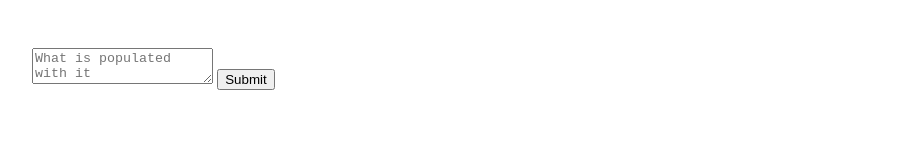
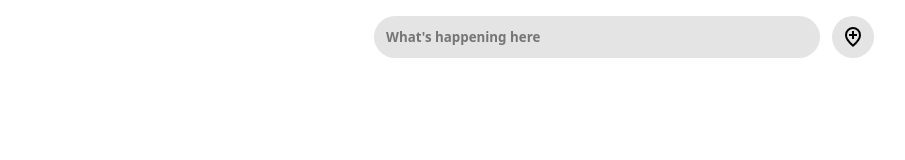
Before and after one commit to remotehack/cycloops, a website built with Vite: page index.html in a window 1280 px wide. Shown: the whole page, without its empty margins (16-921 px from the left). Built offline with nearby package versions, Linux system fonts and the light colour scheme.

Commit message:
Style the input box

```diff
--- a/index.html
+++ b/index.html
@@ -10,8 +10,11 @@
 
 
     <form>
-      <textarea name="message" placeholder="What is populated with it"></textarea>
-      <input type="submit" />
+      <textarea name="message" placeholder="What's happening here" rows="1"></textarea>
+
+      <button>
+        <svg xmlns="http://www.w3.org/2000/svg" height="24px" viewBox="0 -960 960 960" width="24px" fill="currentColor"><path d="M440-400h80v-120h120v-80H520v-120h-80v120H320v80h120v120Zm40 214q122-112 181-203.5T720-552q0-109-69.5-178.5T480-800q-101 0-170.5 69.5T240-552q0 71 59 162.5T480-186Zm0 106Q319-217 239.5-334.5T160-552q0-150 96.5-239T480-880q127 0 223.5 89T800-552q0 100-79.5 217.5T480-80Zm0-480Z"/></svg>
+      </button>
     </form>
 
     <ol>
--- a/src/main.ts
+++ b/src/main.ts
@@ -79,3 +79,15 @@ form?.addEventListener('submit', async e => {
   form.reset()
 
 })
+
+
+// resize any text areas to fit content
+for(const textarea of document.querySelectorAll('textarea')) {
+
+  textarea.addEventListener('input', () => {
+      const padding = 12;
+
+      textarea.style.height = 'auto';
+      textarea.style.height = `${textarea.scrollHeight - (padding * 2)}px`;
+  })
+}
--- a/src/style.css
+++ b/src/style.css
@@ -23,12 +23,9 @@ a:hover {
 }
 
 body {
-  margin: 3em;
-  /* display: flex; */
-  /* flex-direction: column; */
-  /* place-items: center; */
-  min-width: 320px;
-  min-height: 100vh;
+  max-width: 500px;
+  margin: auto ;
+  padding: 1em;
 }
 
 @media (prefers-color-scheme: light) {
@@ -39,7 +36,34 @@ body {
   a:hover {
     color: #747bff;
   }
-  button {
-    background-color: #f9f9f9;
-  }
 }
+
+
+form {
+  display: flex;
+  align-items: flex-end;
+  gap: 12px;
+}
+
+button {
+  border-radius: 100%;
+  border: none;
+  height: 42px;
+  width: 42px;
+  display: flex;
+  padding: 0;
+  justify-content: center;
+  align-items: center;
+  background-color: #7773;
+}
+
+textarea {
+  border-radius: 22px;
+  padding: 12px;
+  font-family: inherit;
+  resize: none;
+  border: none;
+  flex: 1;
+  font-weight: 600;
+  background-color: #7773;
+}
```
